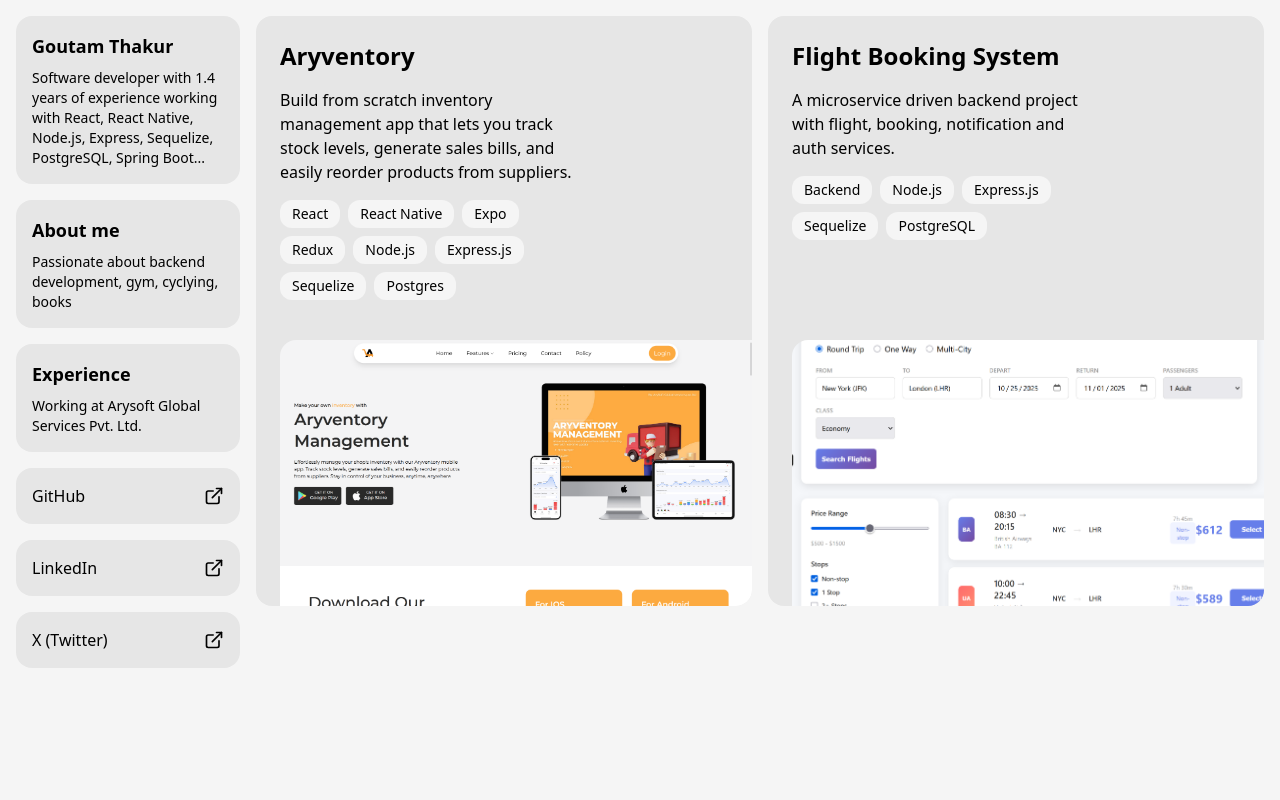
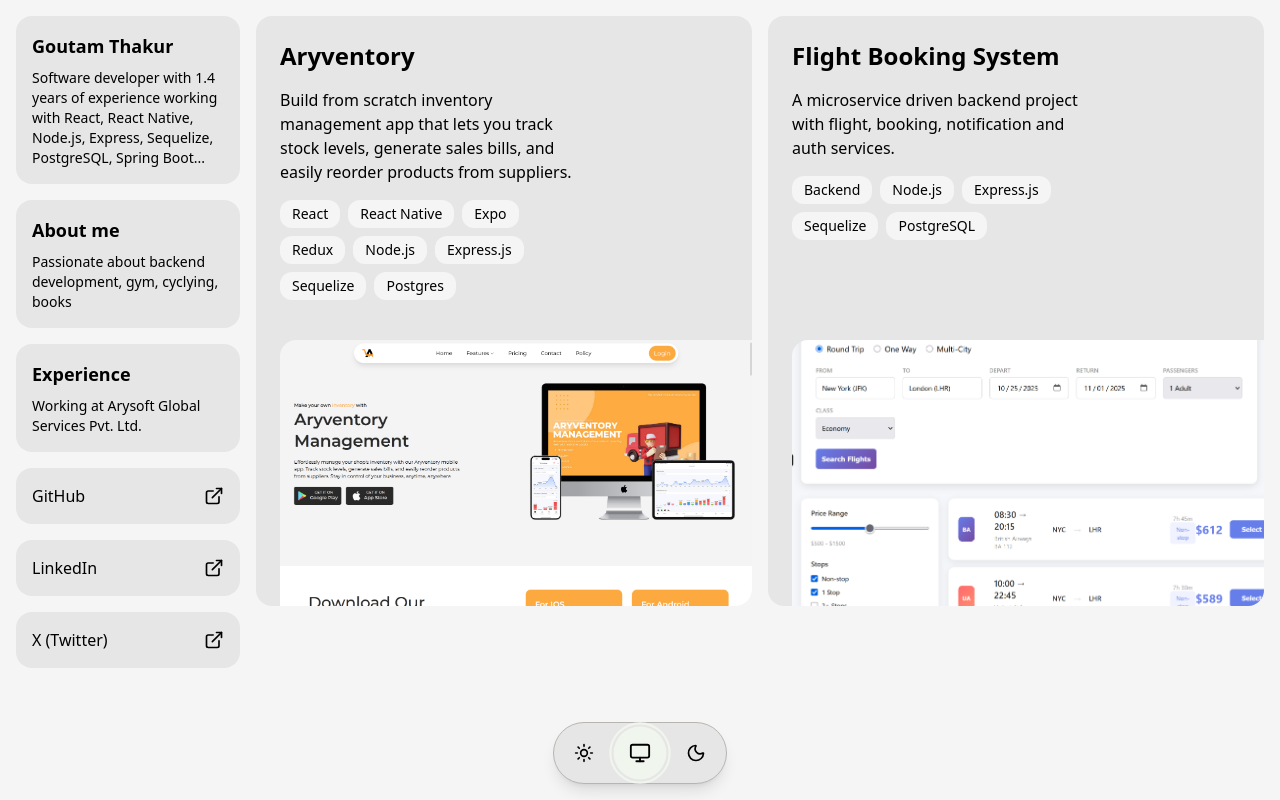
Before and after one commit to goutamthakur/goutamthakur.com, a React (Vite) app: page / in a window 1280 px wide. Built offline with nearby package versions, Linux system fonts and the light colour scheme.

Commit message:
feat: theme toggle added for switching the themes

```diff
--- a/src/components/ThemeToggle.tsx
+++ b/src/components/ThemeToggle.tsx
@@ -1,14 +1,43 @@
+import { Sun, Monitor, Moon } from "lucide-react";
 import { useTheme } from "../hooks/useTheme";
 
 export const ThemeToggle = () => {
-  const { theme, toggleTheme } = useTheme();
+  const { theme, setTheme } = useTheme();
+
+  const themes = [
+    { value: "light" as const, icon: Sun, label: "Light" },
+    { value: "system" as const, icon: Monitor, label: "System" },
+    { value: "dark" as const, icon: Moon, label: "Dark" },
+  ];
 
   return (
-    <button
-      onClick={toggleTheme}
-      className="mt-4 px-4 py-2 bg-green text-white rounded hover:bg-blue transition-colors"
-    >
-      {theme === "dark" ? "🌙 Dark" : "☀️ Light"}
-    </button>
+    <div className="fixed bottom-4 left-1/2 -translate-x-1/2 z-50">
+      <div className="flex items-center gap-2 bg-surface border border-border rounded-full p-1.5 shadow-lg">
+        {themes.map(({ value, icon: Icon, label }) => {
+          const isSelected = theme === value;
+          return (
+            <button
+              key={value}
+              onClick={() => setTheme(value)}
+              className={`
+                relative flex items-center justify-center w-10 h-10 md:w-12 md:h-12 rounded-full
+                transition-all duration-200 ease-out
+                ${isSelected
+                  ? "bg-green text-text-base scale-110"
+                  : "text-text-muted hover:text-text-base hover:bg-surfaceAlt"
+                }
+              `}
+              aria-label={label}
+              title={label}
+            >
+              <Icon size={18} className="md:w-5 md:h-5" />
+              {isSelected && (
+                <span className="absolute -inset-1 border-2 border-green rounded-full" />
+              )}
+            </button>
+          );
+        })}
+      </div>
+    </div>
   );
 };
--- a/src/hooks/useTheme.ts
+++ b/src/hooks/useTheme.ts
@@ -1,30 +1,49 @@
 import { useEffect, useState } from "react";
 
+type Theme = "light" | "dark" | "system";
+
 export function useTheme() {
+  const [theme, setTheme] = useState<Theme>(() => {
+    const savedTheme = localStorage.getItem("theme");
+    if (savedTheme === "light" || savedTheme === "dark" || savedTheme === "system") {
+      return savedTheme as Theme;
+    }
+    return "system";
+  });
 
-  const [theme, setTheme] = useState<string>(() => {
-    const savedTheme = localStorage.getItem("theme");
-    if (savedTheme) {
-      return savedTheme;
-    }
-    return window.matchMedia("(prefers-color-sheme: dark)").matches
+  const getSystemTheme = (): "light" | "dark" => {
+    return window.matchMedia("(prefers-color-scheme: dark)").matches
       ? "dark"
       : "light";
-  });
+  };
 
   useEffect(() => {
-    const root = document.documentElement;
-    if (theme === "dark") {
-      root.classList.add("dark");
-    } else {
-      root.classList.remove("dark");
+    const applyTheme = (themeToApply: Theme) => {
+      const root = document.documentElement;
+      const effectiveTheme = themeToApply === "system" ? getSystemTheme() : themeToApply;
+
+      if (effectiveTheme === "dark") {
+        root.classList.add("dark");
+      } else {
+        root.classList.remove("dark");
+      }
+    };
+
+    applyTheme(theme);
+    localStorage.setItem("theme", theme);
+
+    // Listen for system theme changes when using system theme
+    if (theme === "system") {
+      const mediaQuery = window.matchMedia("(prefers-color-scheme: dark)");
+      const handleChange = () => applyTheme("system");
+      mediaQuery.addEventListener("change", handleChange);
+      return () => mediaQuery.removeEventListener("change", handleChange);
     }
-    localStorage.setItem("theme", theme);
   }, [theme]);
 
-  const toggleTheme = () => {
-    setTheme((prev) => (prev === "light" ? "dark" : "light"));
+  const setThemeMode = (newTheme: Theme) => {
+    setTheme(newTheme);
   };
 
-  return { theme, toggleTheme };
+  return { theme, setTheme: setThemeMode };
 }
--- a/src/layouts/MainLayout.tsx
+++ b/src/layouts/MainLayout.tsx
@@ -1,13 +1,15 @@
 import Sidebar from "../components/Sidebar";
+import { ThemeToggle } from "../components/ThemeToggle";
 import { Outlet } from "react-router-dom";
 
 const MainLayout = () => {
   return (
     <div className="flex flex-col md:flex-row w-full h-screen overflow-y-auto md:overflow-hidden">
       <Sidebar />
-      <main className="flex-1 md:overflow-y-auto">
+      <main className="flex-1 md:overflow-y-auto pb-20 md:pb-4">
         <Outlet />
       </main>
+      <ThemeToggle />
     </div>
   );
 };
```
